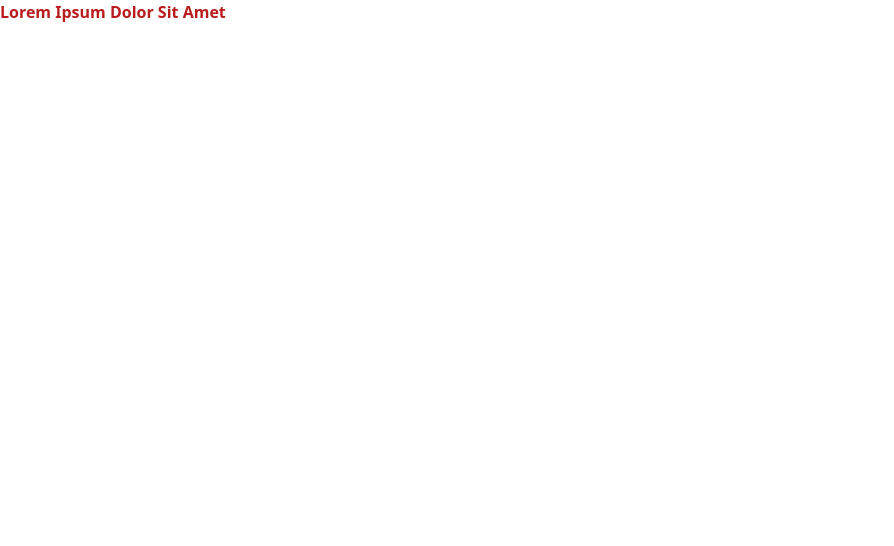
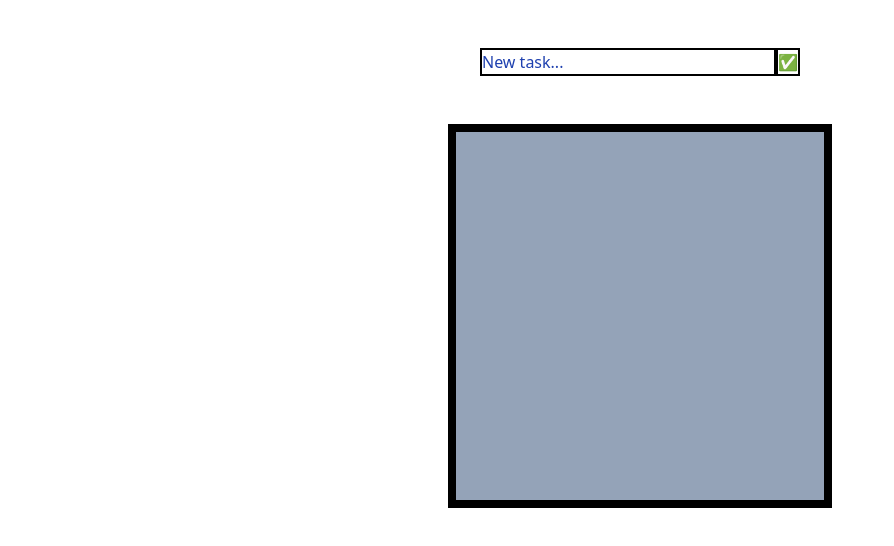
Before and after one commit to agw2005/my-tdl-project, a React (Vite) app: page / in a window 1280 px wide. Shown: the top 546 px of the page, without its empty margins (0-894 px from the left). Built offline with nearby package versions, Linux system fonts and the light colour scheme.

Commit message:
added basic task-adding

```diff
--- a/src/App.tsx
+++ b/src/App.tsx
@@ -1,9 +1,9 @@
-import List from "./components/list";
+import StateHandler from "./components/stateHandler";
 
 function App() {
   return (
     <>
-      <List />
+      <StateHandler />
     </>
   );
 }
--- a/src/components/list.tsx
+++ b/src/components/list.tsx
@@ -1,9 +1,17 @@
-function List() {
+import Task from "./task";
+
+interface ListProps {
+  tasks: string[];
+}
+
+function List({ tasks }: ListProps) {
   return (
     <>
-      <h1 className="text-red-700 font-extrabold">
-        Lorem Ipsum Dolor Sit Amet
-      </h1>
+      <div className="w-96 min-h-96 h-auto mb-12 mx-auto border-solid border-black border-8 bg-slate-400">
+        {tasks.map((task, index) => (
+          <Task key={index} text={task} />
+        ))}
+      </div>
     </>
   );
 }
--- /dev/null
+++ b/src/components/new.tsx
@@ -0,0 +1,52 @@
+import { useState } from "react";
+
+interface NewProps {
+  onAddTask: (task: string) => void;
+  //onAddTask is a prop that expects a function that takes a single parameter called task which is a string
+  //"=> void" means return type void
+}
+
+function New({ onAddTask }: NewProps) {
+  const [task, setTask] = useState("");
+
+  const handleSubmit = (clickEvent: React.FormEvent) => {
+    clickEvent.preventDefault();
+    onAddTask(task);
+    setTask("");
+    //Defines a function named "handleSubmit"
+    //Takes an event object "clickEvent" as a parameter, the type of the event is "React.FormEvent"
+    //"clickEvent.preventDefault()" stops the default form submission behavior A.K.A refreshing the page
+    //onAddTask(task) thenn calls the function passed in as a prop to add the new task to the list
+    //setTask('') clears the task state (variable)
+  };
+
+  return (
+    <div>
+      <form
+        className="flex flex-row place-content-center m-12"
+        onSubmit={handleSubmit}
+      >
+        <input
+          className="border-solid border-2 border-black w-1/4 placeholder-blue-800"
+          name="task"
+          type="text"
+          placeholder="New task..."
+          value={task}
+          onChange={(clickEvent) => setTask(clickEvent.target.value)}
+          //The onChange handler in React is used to detect and respond to changes in the value of form elements
+          //"clickEvent" is automatically passed into the handler
+          //"clickEvent.target.value" is the current value of the input field
+          //setTask(e.target.value) updates the state with this new value, keeping track of what the user is typing
+        />
+        <br />
+        <input
+          className="border-solid border-2 border-black hover:bg-gray-500"
+          type="submit"
+          value="✅"
+        />
+      </form>
+    </div>
+  );
+}
+
+export default New;
--- /dev/null
+++ b/src/components/stateHandler.tsx
@@ -0,0 +1,25 @@
+import { useState } from "react";
+import List from "./list";
+import New from "./new";
+
+function StateHandler() {
+  const [tasks, setTasks] = useState<string[]>([]);
+  //tasks as an empty array of strings (string[])
+
+  function addTask(task: string) {
+    if (task) {
+      setTasks([...tasks, task]);
+      //"...tasks" is the spread operator, it spreads the elements of the tasks-array into a new array
+      //setTasks  updates the state with the new array, effectively adding the new task to the list
+    }
+  }
+
+  return (
+    <div>
+      <New onAddTask={addTask} />
+      <List tasks={tasks} />
+    </div>
+  );
+}
+
+export default StateHandler;
--- /dev/null
+++ b/src/components/task.tsx
@@ -0,0 +1,9 @@
+interface TaskProp {
+  text: string;
+}
+
+function Task(props: TaskProp) {
+  return <p className="p-1 bg-gray-800 text-white text-xs">{props.text}</p>;
+}
+
+export default Task;
```
